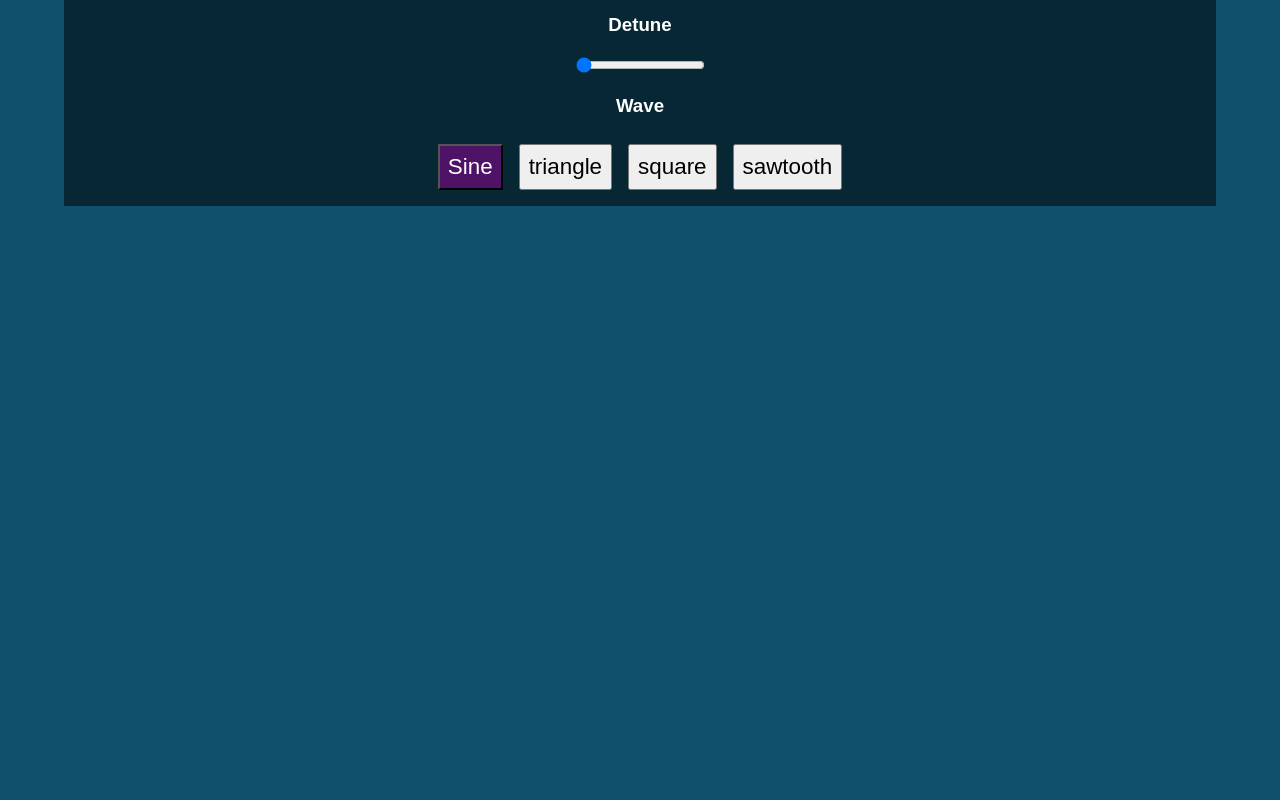
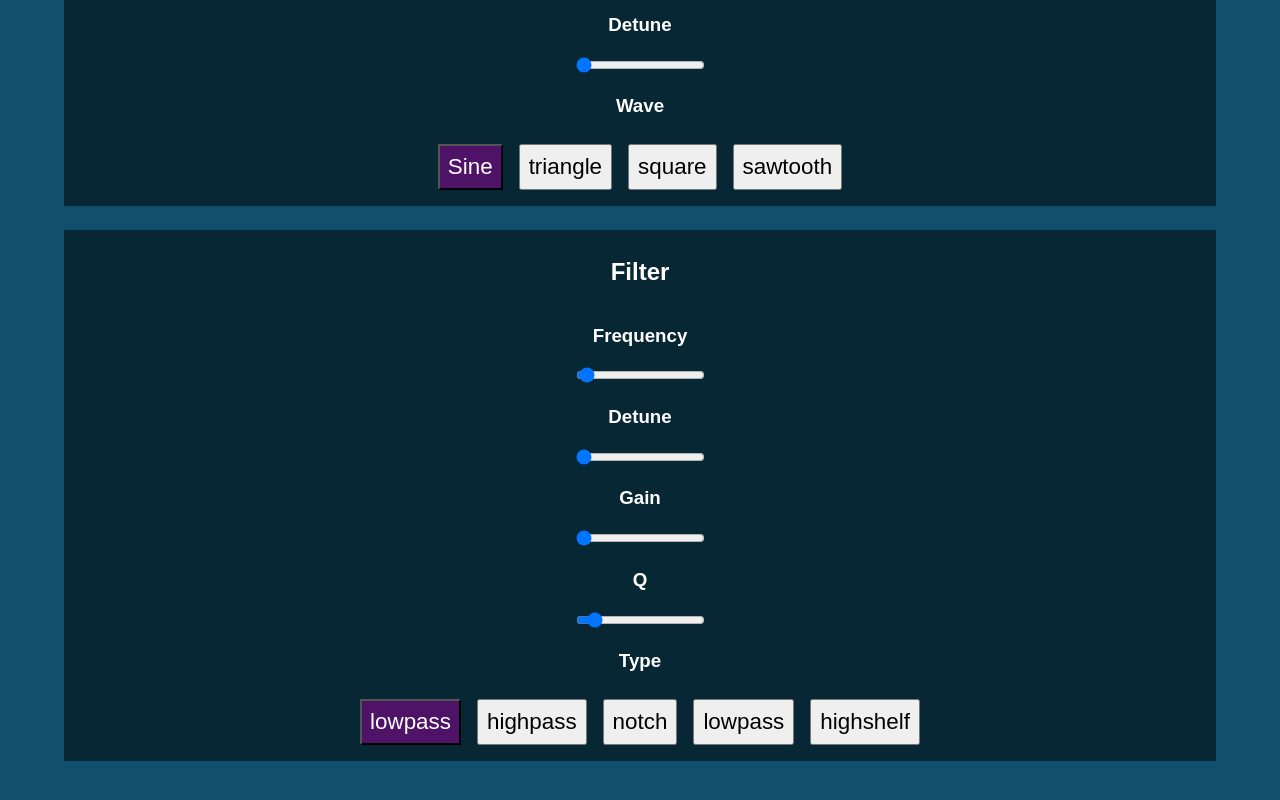
Before and after one commit to lily-lake/web-audio-synth, a React (Vite) app: page / in a window 1280 px wide. Shown: the part 368-1168 px from the top of the page. Before the commit the page ends 800 px from the top, so only its background shows below. Built offline with nearby package versions, Linux system fonts and the light colour scheme.

Commit message:
filter types

```diff
--- a/src/App.tsx
+++ b/src/App.tsx
@@ -1,15 +1,19 @@
 import { ChangeEvent, useState } from 'react'
 import './App.scss'
 import Osc1 from './components/Osc1';
+import Filter from './components/Filter';
 let audioContext = new AudioContext()
 let out = audioContext.destination
 let osc1 = audioContext.createOscillator();
 let gain1 = audioContext.createGain();
+let filter = audioContext.createBiquadFilter();
 
 osc1.connect(gain1)
-gain1.connect(out)
+gain1.connect(filter)
+filter.connect(out);
 
-type Setting = "frequency" | "detune"
+type OscSetting = "frequency" | "detune"
+type FilterSetting = "frequency" | "detune" | "Q" | "gain"
 
 function App() {
   const [osc1Settings, setOsc1Settings] = useState({
@@ -18,10 +22,18 @@ function App() {
     type: osc1.type
   })
 
+  const [filterSettings, setFilterSettings] = useState({
+    frequency: filter.frequency.value,
+    detune: filter.detune.value,
+    Q: filter.Q.value,
+    gain: filter.gain.value,
+    type: filter.type,
+  })
+
   const changeOsc1 = (e: ChangeEvent<HTMLInputElement>) => {
     let { value, id } = e.target;
     setOsc1Settings({ ...osc1Settings, [id]: value });
-    osc1[id as Setting].value = parseInt(value);
+    osc1[id as OscSetting].value = parseInt(value);
   }
 
   const changeOsc1Type = (e: ChangeEvent) => {
@@ -31,12 +43,31 @@ function App() {
     osc1.type = id as OscillatorType;
   }
 
+  const changeFilter = (e: ChangeEvent<HTMLInputElement>) => {
+    let { value, id } = e.target;
+    console.log(value, id)
+    setFilterSettings({ ...filterSettings, [id]: value });
+    filter[id as FilterSetting].value = parseInt(value);
+  }
+
+  const changeFilterType = (e: ChangeEvent) => {
+    let { id } = e.target;
+    setFilterSettings({ ...filterSettings, type: id as BiquadFilterType })
+    filter.type = id as BiquadFilterType;
+
+  }
+
   return (
     <>
       <h1>Placeholder</h1>
       <button onClick={() => osc1.start()}>Start</button>
       <button onClick={() => osc1.stop()}>Stop</button>
       <Osc1 change={changeOsc1} settings={osc1Settings} changeType={changeOsc1Type} />
+      <Filter
+        change={changeFilter}
+        settings={filterSettings}
+        changeType={changeFilterType}
+      />
     </>
   )
 }
--- /dev/null
+++ b/src/components/Filter.tsx
@@ -0,0 +1,52 @@
+import { ChangeEvent } from 'react'
+
+interface FilterProps {
+    change: (e: ChangeEvent<HTMLInputElement>) => void;
+    settings: FilterSettings;
+    changeType: (e: any) => void;
+}
+
+interface FilterSettings {
+    frequency: number;
+    detune: number;
+    Q: number;
+    gain: number;
+    type: BiquadFilterType;
+}
+
+const Filter = (props: FilterProps) => {
+    const { change, settings, changeType } = props;
+    const { frequency, detune, Q, gain, type } = settings;
+    return (
+        <div className="control">
+            <h2>Filter</h2>
+            <div className="param">
+                <h3>Frequency</h3>
+                <input value={frequency} type="range" onChange={change} id="frequency" max="10000" />
+            </div>
+            <div className="param">
+                <h3>Detune</h3>
+                <input value={detune} type="range" onChange={change} id="detune" />
+            </div>
+            <div className="param">
+                <h3>Gain</h3>
+                <input value={gain} type="range" onChange={change} id="gain" max="10" />
+            </div>
+            <div className="param">
+                <h3>Q</h3>
+                <input value={Q} type="range" onChange={change} id="Q" max="10" />
+            </div>
+
+            <div className="param">
+                <h3>Type</h3>
+                <button onClick={changeType} id="lowpass" className={`${type === "lowpass" && "active"}`}>lowpass</button>
+                <button onClick={changeType} id="highpass" className={`${type === "highpass" && "active"}`}>highpass</button>
+                <button onClick={changeType} id="notch" className={`${type === "notch" && "active"}`}>notch</button>
+                <button onClick={changeType} id="lowshelf" className={`${type === "lowshelf" && "active"}`}>lowpass</button>
+                <button onClick={changeType} id="highshelf" className={`${type === "highshelf" && "active"}`}>highshelf</button>
+            </div>
+        </div>
+    )
+}
+
+export default Filter
```
Also changed, not shown: 1 other file (tests, documents, lock files or other folders).
